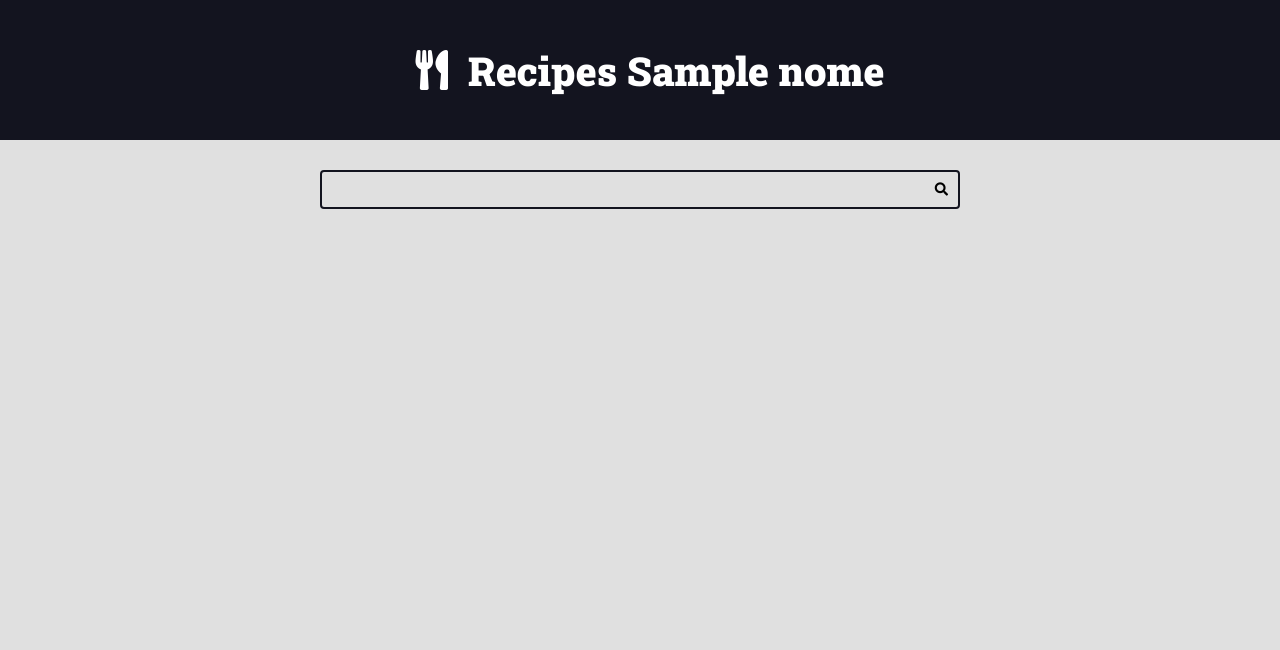
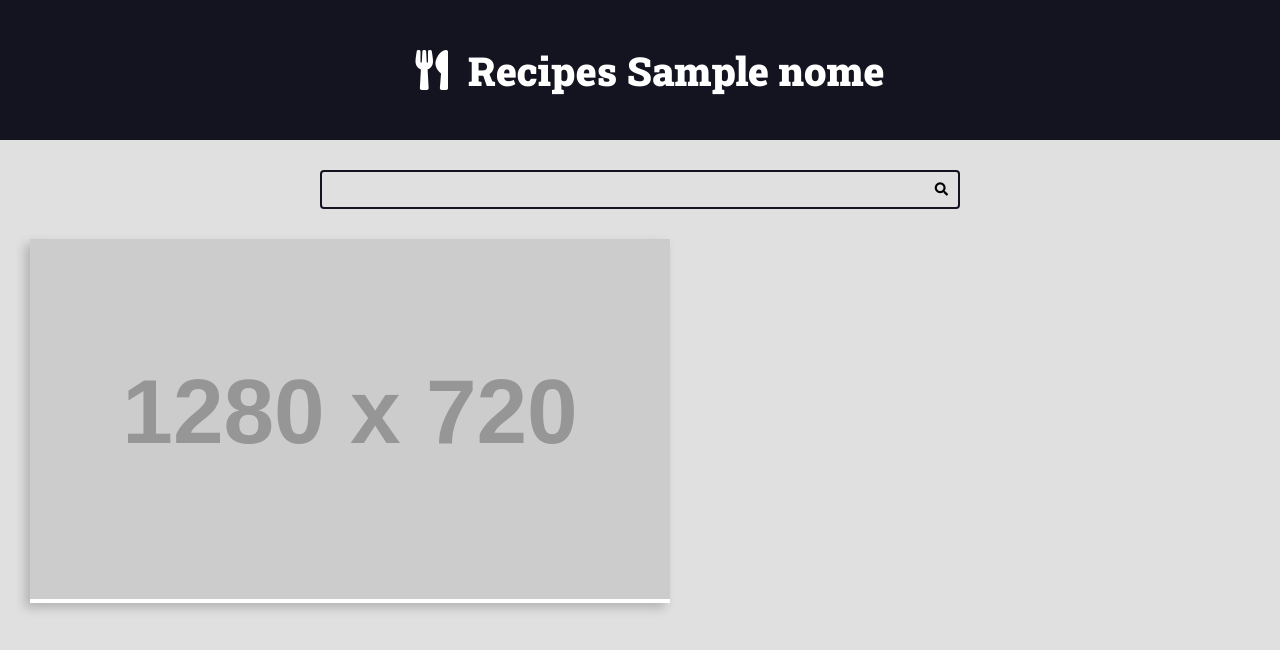
Before and after one commit to BrendaBevilaqua13/curso-django-projeto1, a Django app: template recipes/templates/recipes/pages/home.html in a window 1280 px wide. Shown: the top 650 px of the page. Run offline with Django 4.2, Linux system fonts and the light colour scheme; the template is opened without the code that fills it: most values are stand-ins (such as "Sample title", 1, 10 or a date in 2020); grey boxes labelled with a size stand in for pictures from a placeholder-image service; some libraries are stand-ins or nearby versions.

Commit message:
modificando os templates de head e home

```diff
--- a/recipes/templates/recipes/pages/home.html
+++ b/recipes/templates/recipes/pages/home.html
@@ -2,12 +2,19 @@
 
 <body>
 {% include 'recipes/partials/header.html'%}
-<div class="search-container">
-    <div class="container">
-        <form action="" class="search-form">
-            <input type="search" class="search-input" name="search">
-            <button type="submit" class="search-button"><i class="fas fa-search"> </i></button>
-        </form>
+{% include 'recipes/partials/search.html' %}
+
+<main class="main-content-container">
+<div class="main-content main-content-list container">
+    <div class="recipe recipe-list-item">
+        <div class="recipe-cover">
+            <img src="https://via.placeholder.com/1280x720.png" alt="">
+        </div>
+
     </div>
+
 </div>
+
+</main>
+
 </body>
--- a/recipes/templates/recipes/partials/head.html
+++ b/recipes/templates/recipes/partials/head.html
@@ -144,6 +144,37 @@
         background: var(--color-gray-2);
         }
 
+        .main-content{
+        padding-top: 0;
+        }
+
+        .main-content-list{
+         display: grid;
+         grid-template-columns: repeat(auto-fit, minmax(340px,1fr));
+         gap: var(--spacing-gutter-large);
+        }
+
+        .recipe{
+        background: var(--color-white);
+        box-shadow: -5px 5px 10px rgba(0,0,0,.2);
+        transform: scale(1);
+        transition: all 300ms ease-in-out;
+
+        }
+
+        .recipe img{
+        max-width: 100%;
+        }
+
+        .recipe-list-item{
+        max-width: 64rem;
+        }
+
+        .recipe-list-item:hover{
+        transform: scale(1.02);
+        }
+
+
 
     </style>
 
--- /dev/null
+++ b/recipes/templates/recipes/partials/search.html
@@ -0,0 +1,8 @@
+<div class="search-container">
+    <div class="container">
+        <form action="" class="search-form">
+            <input type="search" class="search-input" name="search">
+            <button type="submit" class="search-button"><i class="fas fa-search"> </i></button>
+        </form>
+    </div>
+</div>
```
